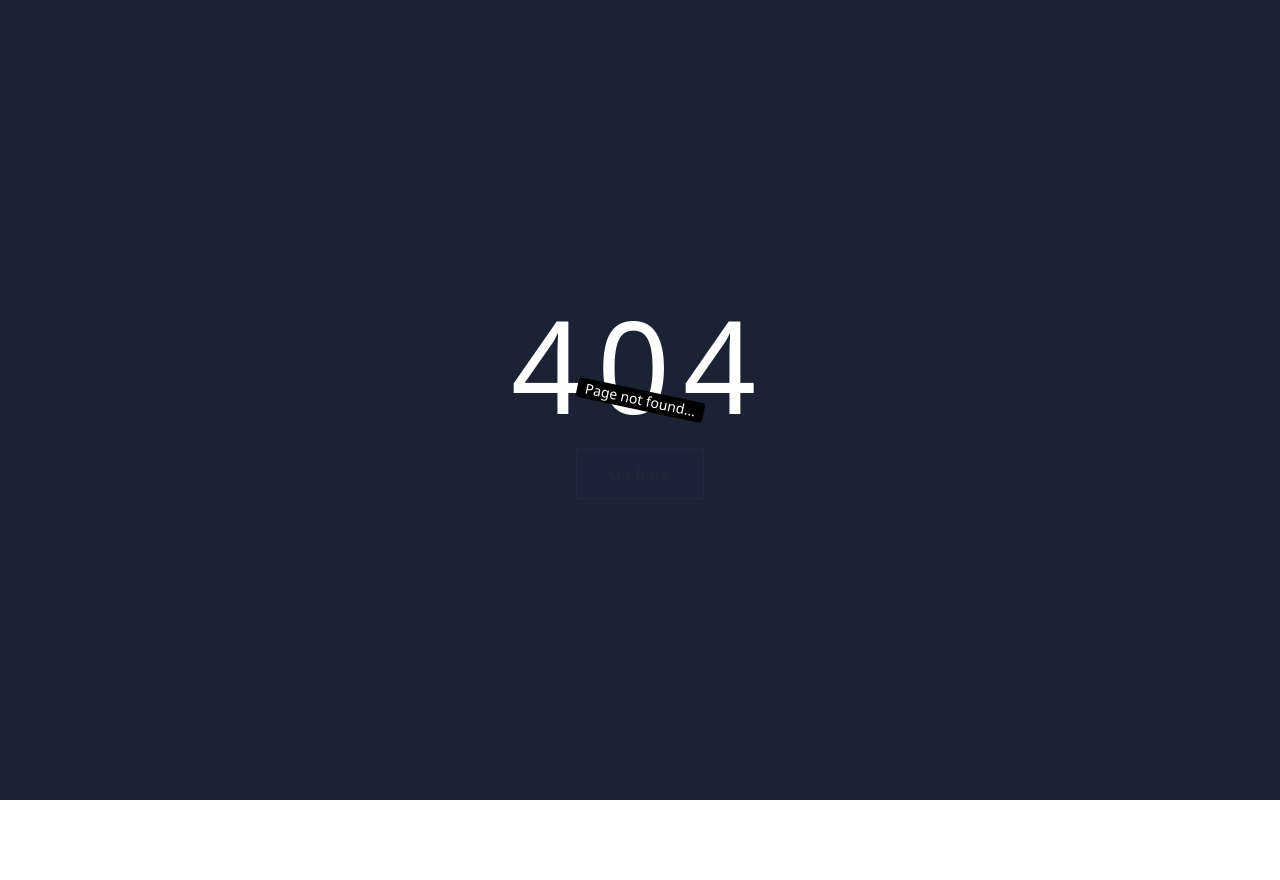
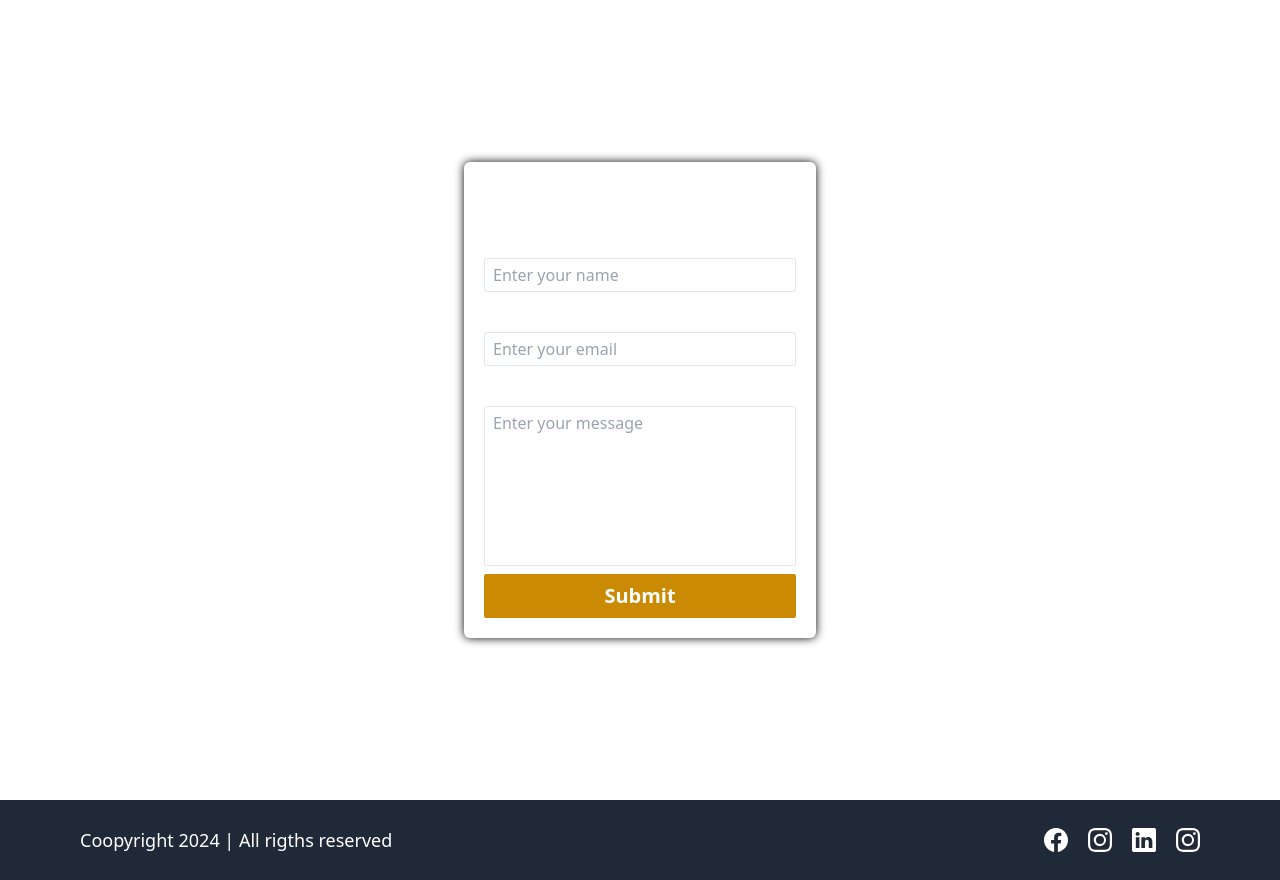
Before and after one commit to avishek195/Learning-Management-System-Frontend, a React (Vite) app: page /contect in a window 1280 px wide. Before the commit this address had no page. Before the commit the page ends 800 px from the top, so only its background shows below. Built offline with nearby package versions, Linux system fonts and the light colour scheme.

Commit message:
Added contect us page

```diff
--- a/package.json
+++ b/package.json
@@ -22,7 +22,8 @@
     "react-hot-toast": "^2.4.1",
     "react-icons": "^5.0.1",
     "react-redux": "^9.1.0",
-    "react-router-dom": "^6.22.3"
+    "react-router-dom": "^6.22.3",
+    "redux": "^5.0.1"
   },
   "devDependencies": {
     "@types/react": "^18.2.66",
--- a/src/App.jsx
+++ b/src/App.jsx
@@ -8,16 +8,18 @@ import NotFound from "./Pages/NotFound";
 import Signup from "./Pages/Signup";
 import Login from "./Pages/Login";
 import CourseList from "./Pages/Course/CourseList";
+import Contect from "./Pages/Contect";
 
 function App() {
   return (
     <>
       <Routes>
-        <Route path="/" element={<HomePage />}></Route>
-        <Route path="/about" element={<AboutUs />}></Route>
-        <Route path="/signup" element={<Signup />}></Route>
-        <Route path="/login" element={<Login />}></Route>
-        <Route path="/courses" element={<CourseList />}></Route>
+        <Route path="/" element={<HomePage />} />
+        <Route path="/about" element={<AboutUs />} />
+        <Route path="/signup" element={<Signup />} />
+        <Route path="/login" element={<Login />} />
+        <Route path="/courses" element={<CourseList />} />
+        <Route path="/contect" element={<Contect />} />
 
         <Route path="*" element={<NotFound />}></Route>
       </Routes>
--- /dev/null
+++ b/src/Pages/Contect.jsx
@@ -0,0 +1,129 @@
+import React, { useState } from "react";
+import HomeLayout from "../Layouts/HomeLayout";
+import toast from "react-hot-toast";
+import axiosInstance from "../Helpers/axiosinstance";
+
+const Contect = () => {
+  const [contectFrom, setContectForm] = useState({
+    name: "",
+    email: "",
+    message: "",
+  });
+
+  const handleInputs = (event) => {
+    event.preventDefault();
+    const { name, value } = event.target;
+
+    setContectForm({
+      ...contectFrom,
+      [name]: value,
+    });
+  };
+
+  const onSubmitForm = async (e) => {
+    e.preventDefault();
+
+    if (!contectFrom.name || !contectFrom.email || !contectFrom.message) {
+      toast.error("All fields are required");
+      return;
+    }
+
+    if (
+      !contectFrom.email.match(
+        /^[a-zA-Z0-9._%+-]+@[a-zA-Z0-9.-]+\.[a-zA-Z]{2,}$/
+      )
+    ) {
+      toast.error("Invalid email address");
+      return;
+    }
+    try {
+      const responce = axiosInstance.post("/contact", contectFrom);
+      toast.promise(responce, {
+        loading: "Submitting your message...",
+        success: "Form submitted successfully",
+        error: "Failed to submit the form",
+      });
+      const contectresponce = await responce;
+      console.log(contectresponce);
+      if (contectresponce?.data?.success) {
+        setContectForm({
+          ...contectFrom,
+          name: "",
+          email: "",
+          message: "",
+        });
+      }
+    } catch (error) {
+      toast.error(error.message);
+    }
+  };
+
+  return (
+    <div>
+      <HomeLayout>
+        <div className="flex items-center justify-center h-[100vh]">
+          <form
+            onSubmit={onSubmitForm}
+            className="flex flex-col items-center justify-center gap-2 p-5 rounded-md text-white shadow-[0_0_10px_black] w-[22rem]"
+          >
+            <h1 className="text-3xl font-semibold">Contact Form</h1>
+
+            <div className="flex flex-col w-full gap-1">
+              <label htmlFor="name" className="text-xl font-semibold">
+                Name
+              </label>
+              <input
+                onChange={handleInputs}
+                className="bg-transparent border px-2 py-1 rounded-sm"
+                id="name"
+                type="text"
+                name="name"
+                value={contectFrom.name}
+                placeholder="Enter your name"
+              />
+            </div>
+
+            <div className="flex flex-col w-full gap-1">
+              <label htmlFor="email" className="text-xl font-semibold">
+                Email
+              </label>
+              <input
+                onChange={handleInputs}
+                className="bg-transparent border px-2 py-1 rounded-sm"
+                id="email"
+                type="email"
+                name="email"
+                value={contectFrom.email}
+                placeholder="Enter your email"
+              />
+            </div>
+
+            <div className="flex flex-col w-full gap-1">
+              <label htmlFor="message" className="text-xl font-semibold">
+                Message
+              </label>
+              <textarea
+                onChange={handleInputs}
+                className="bg-transparent border px-2 py-1 rounded-sm resize-none h-40"
+                id="message"
+                type="message"
+                name="message"
+                value={contectFrom.message}
+                placeholder="Enter your message"
+              />
+            </div>
+            <button
+              type="submit"
+              className="w-full
+            py-2 bg-yellow-600 hover:bg-yellow-500 transition-all ease-in-out duration-300 rounded-sm font-semibold text-xl"
+            >
+              Submit
+            </button>
+          </form>
+        </div>
+      </HomeLayout>
+    </div>
+  );
+};
+
+export default Contect;
```
Also changed, not shown: 1 other file (tests, documents, lock files or other folders).
